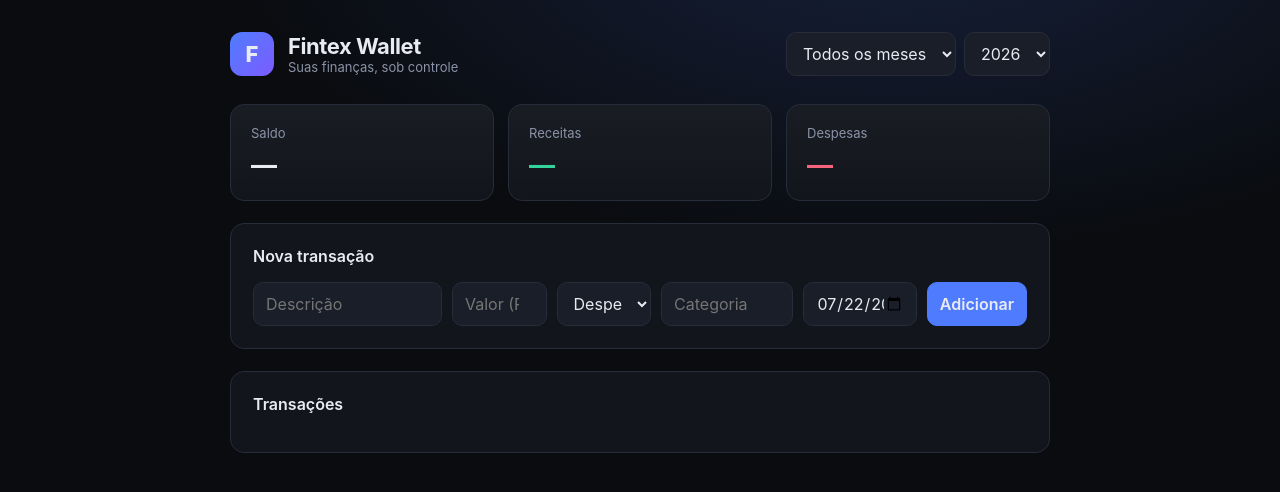
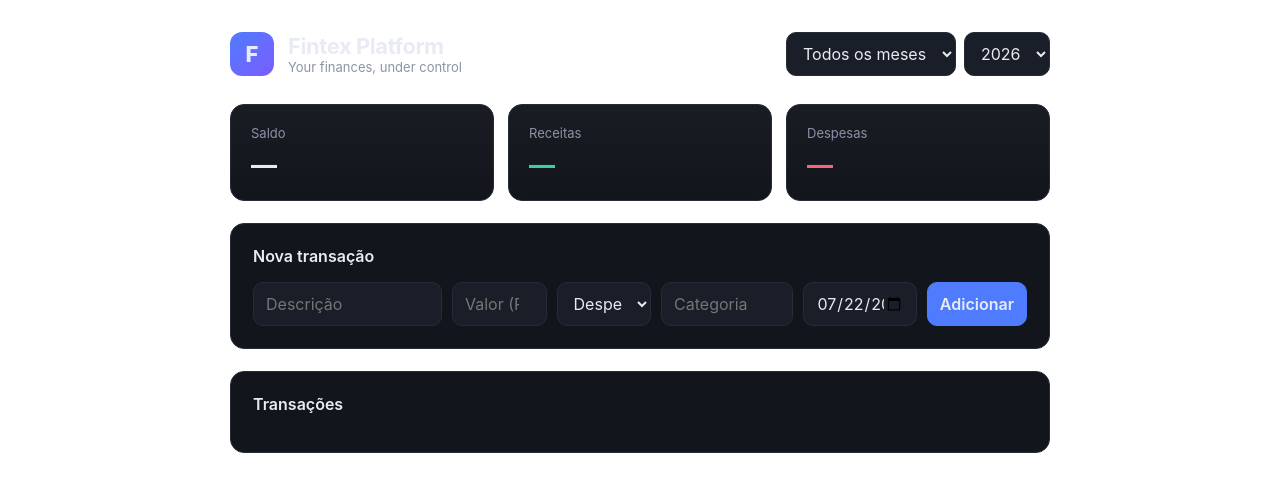
Before and after one commit to andre2654/fintex-wallet, a website: page public/index.html in a window 1280 px wide. Drawn offline with Linux system fonts and the light colour scheme; no server answers.

Commit message:
coder(wi_70a780babeea75e8a9640a3f631e7d7798b29467b5c14a2460236179b0d68697): Some changes at frontend
Change the main BG to White.
The title "Fintex

```diff
--- a/public/index.html
+++ b/public/index.html
@@ -3,7 +3,7 @@
 <head>
   <meta charset="UTF-8" />
   <meta name="viewport" content="width=device-width, initial-scale=1.0" />
-  <title>Fintex Wallet</title>
+  <title>Fintex Platform</title>
   <link rel="stylesheet" href="style.css" />
 </head>
 <body>
@@ -12,8 +12,8 @@
       <div class="brand">
         <div class="brand-mark">F</div>
         <div>
-          <h1>Fintex Wallet</h1>
-          <p class="subtitle">Suas finanças, sob controle</p>
+          <h1>Fintex Platform</h1>
+          <p class="subtitle">Your finances, under control</p>
         </div>
       </div>
       <div class="period-filter">
--- a/public/style.css
+++ b/public/style.css
@@ -19,7 +19,7 @@
 
 body {
   font-family: -apple-system, BlinkMacSystemFont, 'Segoe UI', Roboto, sans-serif;
-  background: radial-gradient(1200px 600px at 70% -10%, #16203a 0%, var(--bg) 55%);
+  background: #ffffff;
   color: var(--text);
   min-height: 100vh;
 }
```
